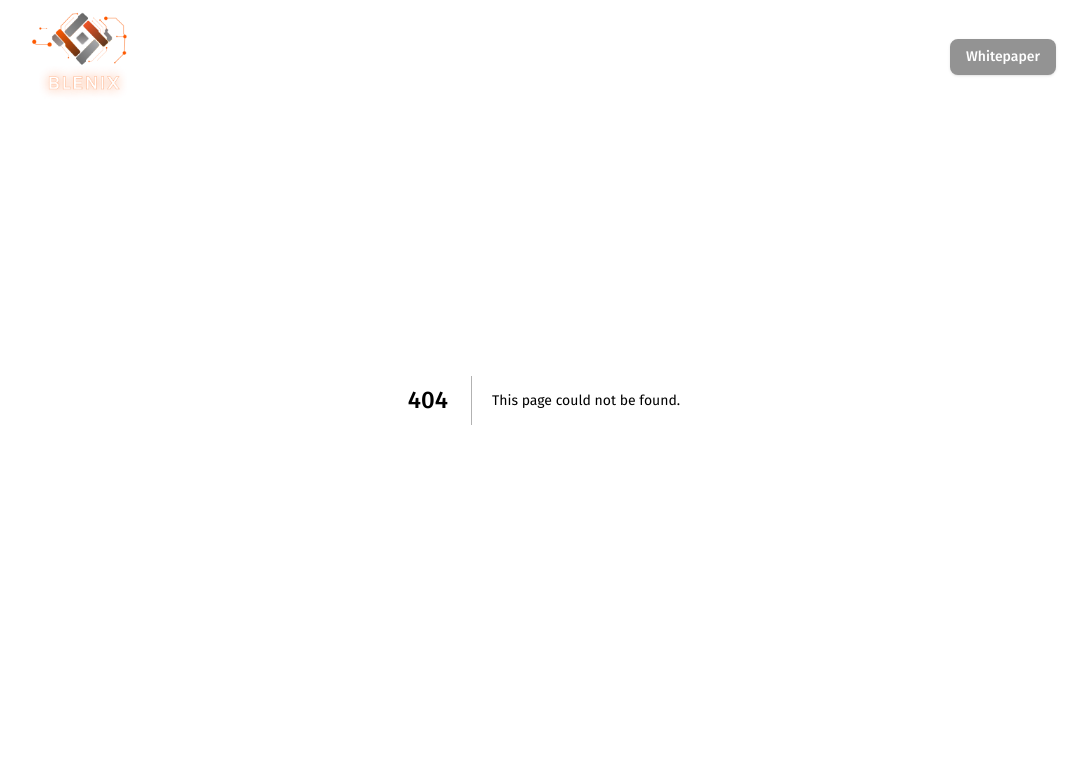
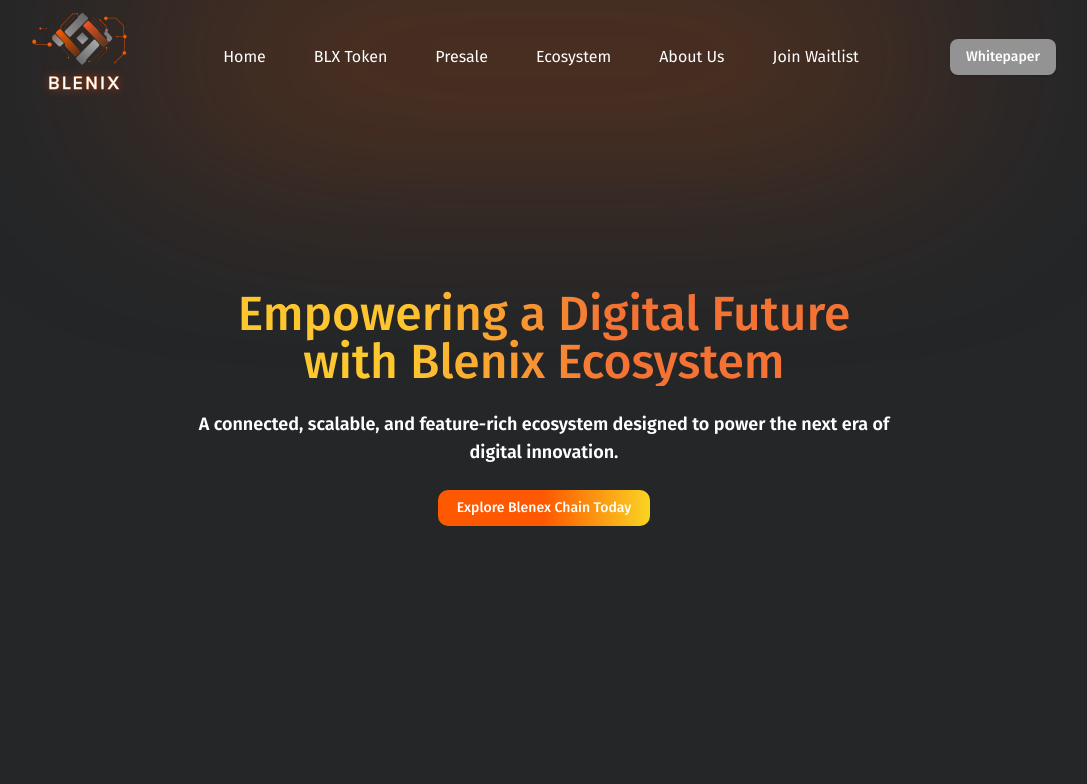
Before and after one commit to AbdurRehman1312/blenix_test, a Next.js app: page /ecosystem in a window 1280 px wide. Before the commit this address had no page. Shown: the top 784 px of the page, without its empty margins (96-1183 px from the left). Built offline with nearby package versions, Linux system fonts and the light colour scheme.

Commit message:
feat: add Ecosystem and EcosystemHero components; update BenefitsBlx and NewCrypto styles for improved UI

```diff
--- /dev/null
+++ b/src/app/ecosystem/page.jsx
@@ -0,0 +1,11 @@
+import EcosystemHero from "@/components/EcosystemHero/EcosystemHero"
+
+const Ecosystem = () => {
+    return (
+        <main className=''>
+            <EcosystemHero />
+        </main>
+    )
+}
+
+export default Ecosystem
--- a/src/components/BenefitsBlx/BenefitsBlx.jsx
+++ b/src/components/BenefitsBlx/BenefitsBlx.jsx
@@ -9,7 +9,7 @@
                 <div className="mt-10 lg:mt-20 relative">
 
                     <div className="flex items-stretch flex-wrap justify-between gap-y-10  overflow-hidden mx-auto"  >
-                        <div className="w-full bg_gradient10 lg:w-[50%] xl:w-[55%] min-h-[30vh]  rounded-[40px] p-7 lg:p-10  overflow-hidden">
+                        <div className="w-full bg_glass lg:w-[50%] xl:w-[55%] min-h-[30vh]  rounded-[40px] p-7 lg:p-10  overflow-hidden">
                             <div className="space-y-7">
                                 <div className="w-[55px] h-[55px] rounded-full p-1 flex justify-center items-center border border-[#ff9b65] hover:animate-pulse">
                                     <div className="w-[45px] h-[45px] bg-[#252526] rounded-full p-2 flex shrink-0 justify-center items-center">
@@ -71,7 +71,7 @@
                             </div>
 
                         </div>
-                        <div className="w-full lg:w-[48%] xl:w-[42%] min-h-[30vh] bg_gradient10 rounded-[40px] p-7 lg:p-10 relative overflow-hidden md:flex-row flex-col">
+                        <div className="w-full lg:w-[48%] xl:w-[42%] min-h-[30vh] bg_glass rounded-[40px] p-7 lg:p-10 relative overflow-hidden md:flex-row flex-col">
                             <div className=" w-[50%] md:w-auto absolute bottom-0 left-0 shrink-0 z-0">
                                 <Image src="/images/shieldcut.png" alt="1" width={300} height={300} />
                             </div>
--- /dev/null
+++ b/src/components/EcosystemHero/EcosystemHero.jsx
@@ -0,0 +1,16 @@
+import React from 'react'
+import { Button } from '../ui/button'
+
+const EcosystemHero = () => {
+    return (
+        <section className='flex justify-center mt-24 lg:mt-32 text-center flex-col items-center gap-y-6 min-h-[70vh] py-6 w-[95%] lg:w-[55%] mx-auto'>
+            <h1 className="text-4xl lg:text-5xl font-medium text-gradient">Empowering a Digital Future with Blenix Ecosystem</h1>
+            <p className="text-white font-semibold text-lg">A connected, scalable, and feature-rich ecosystem designed to power the next era of digital innovation.</p>
+            <Button variant="outline" className="w-[80%] lg:w-[30%] bg_gradient4">
+                Explore Blenex Chain Today
+            </Button>
+        </section>
+    )
+}
+
+export default EcosystemHero
--- a/src/components/Header/Header.jsx
+++ b/src/components/Header/Header.jsx
@@ -26,7 +26,7 @@
     const [toggle, setToggle] = useState(false);
     const [isScrolled, setIsScrolled] = useState(false);
     const pathname = usePathname();
-    const isPreSale = ["/presale", "/about-us"].some(route => pathname.includes(route));
+    const isPreSale = ["/presale", "/about-us", "/ecosystem"].some(route => pathname.includes(route));
     const scrollToTop = () => window.scrollTo({ top: 0 });
 
     useEffect(() => {
@@ -43,6 +43,7 @@
         { name: "Home", href: "/" },
         { name: "BLX Token", href: "/blx-token", disabled: false },
         { name: "Presale", href: "/presale", disabled: false },
+        { name: "Ecosystem", href: "/ecosystem", disabled: false },
         { name: "About Us", href: "/about-us", disabled: false },
         { name: "Join Waitlist", href: "#waitlist" },
     ].map(({ name, href, disabled, onClick }) => (
--- a/src/components/NewCrypto/NewCrypto.jsx
+++ b/src/components/NewCrypto/NewCrypto.jsx
@@ -4,9 +4,9 @@
 import Image from 'next/image'
 export const NewCrypto = () => {
     return (
-        <section className='w-[95%] lg:w-[80%] mx-auto mt-20 bg_gradient11 rounded-[40px] px-5 py-10 lg:px-10 lg:py-24 flex justify-between items-center md:flex-row flex-col gap-y-10  relative'>
+        <section className='w-[95%] lg:w-[80%] mx-auto mt-20 bg_glass rounded-[40px] px-5 py-10 lg:px-10 lg:py-24 flex justify-between items-center md:flex-row flex-col gap-y-10  relative'>
             <div className="w-full md:w-[45%] flex justify-center">
-                <Image src="/images/blx3.png" alt="BLX" width={370} height={370} className='blx_shadow2 md:absolute md:top-[10px] lg:top-[80px] xl:top-[60px] bounce-animation md:scale-110 md:pb-10' />
+                <Image src="/images/blx.png" alt="BLX" width={370} height={370} className='blx_shadow2 lg:absolute md:top-[10px] lg:top-[60px] xl:top-[30px] bounce-animation lg:scale-110 md:pb-10' />
             </div>
             <div className="w-full md:w-[45%] space-y-5">
                 <span className="text-white lg:text-lg" >New</span>
@@ -18,7 +18,7 @@
                     <ChevronRight className='text-black' />
                 </Button>
 
-                <Button variant="outline" className="flex items-center gap-x-3 md:w-auto w-full " >
+                <Button variant="outline" className="flex items-center gap-x-3 md:w-auto w-full border border-white" >
                     <span>Web3 wallet</span>
                     <ChevronRight className='text-white' />
                 </Button>
--- a/src/components/ui/button.jsx
+++ b/src/components/ui/button.jsx
@@ -14,7 +14,7 @@
         destructive:
           "bg-white text-black rounded-[10px] shadow-sm hover:bg-white/70 disabled:bg-gray-200/70",
         outline:
-          "border-white border rounded-[10px] text-white",
+          "rounded-[10px] text-white",
         secondary:
           "bg-black text-white shadow-sm rounded-[10px] hover:bg-black/50",
         ghost: "hover:bg-accent hover:text-accent-foreground",
```
